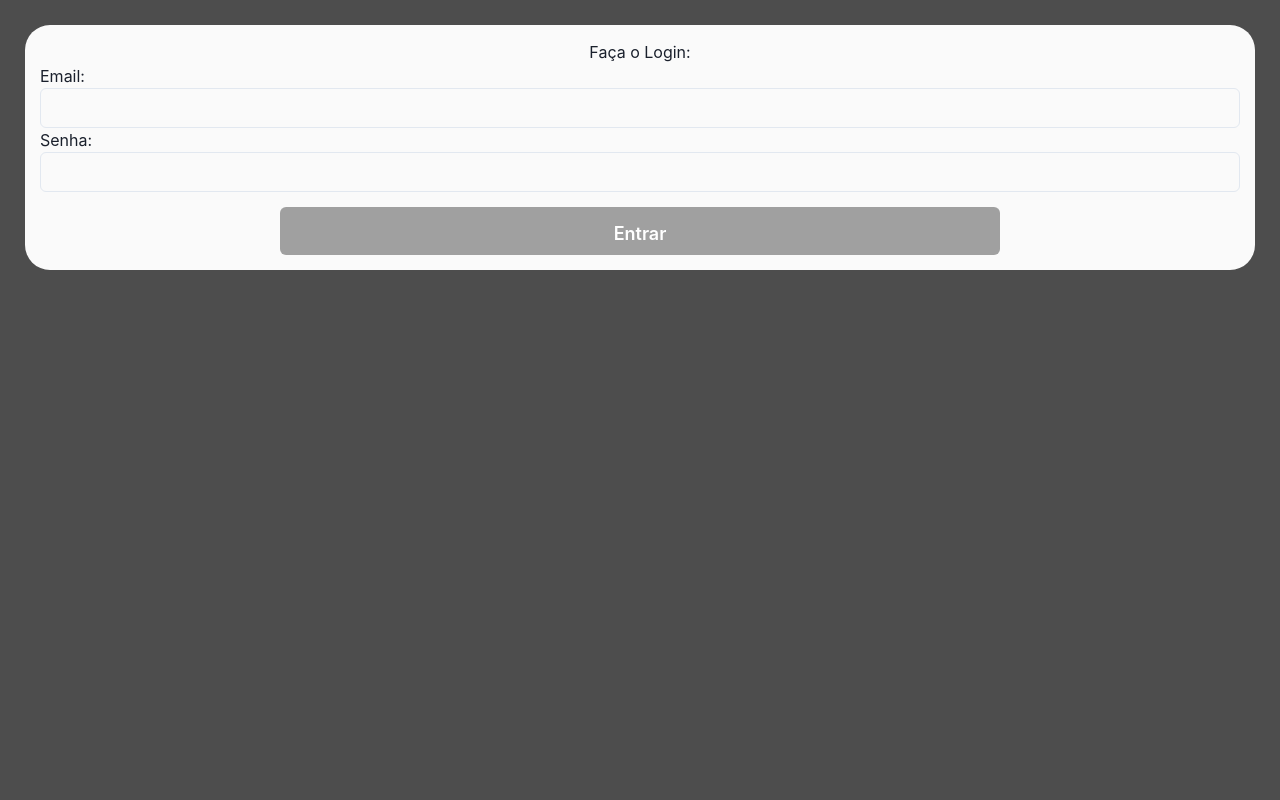
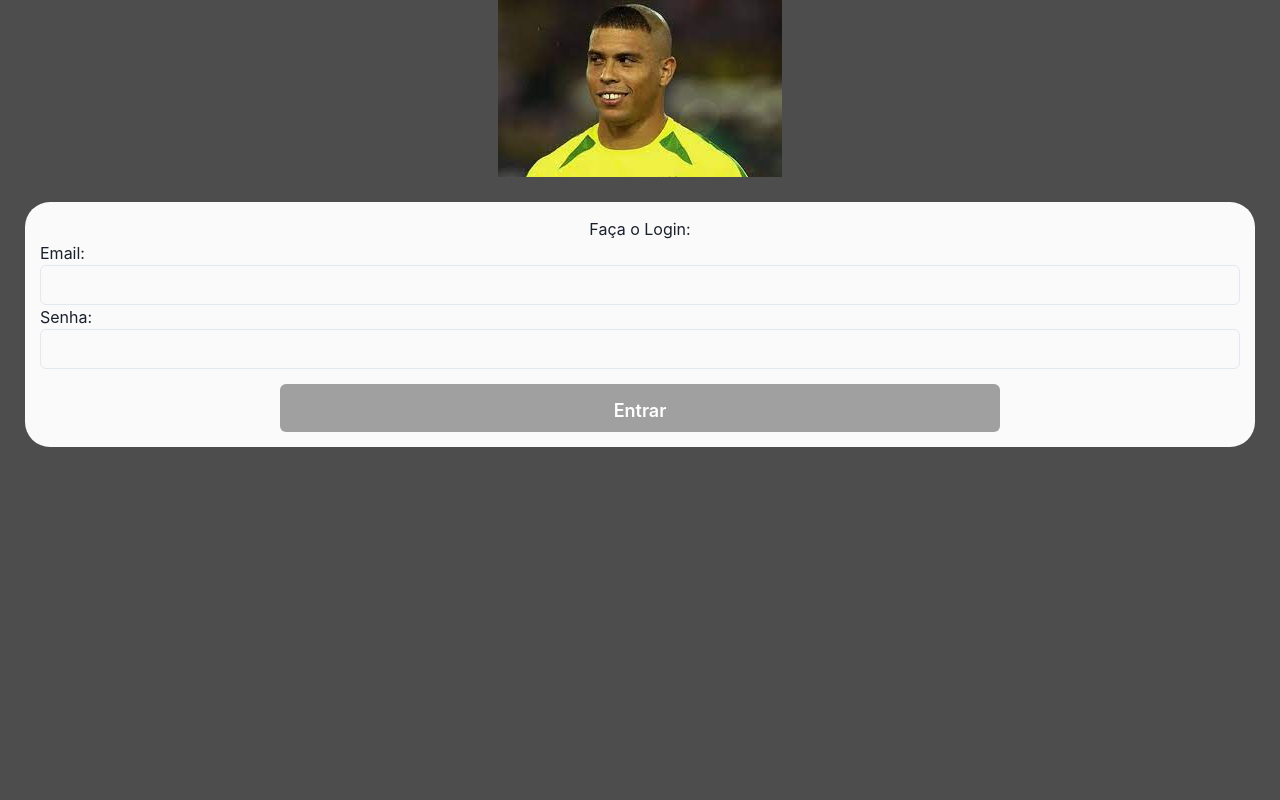
Before and after one commit to gabrielmatuk/ts-study, a React (Create React App) app in the folder 02-React/ts-react/: page / in a window 1280 px wide. Shown: the top 800 px of the page. Built offline with nearby package versions, Linux system fonts and the light colour scheme.

Commit message:
feat(finishing project): finishing frontend

```diff
--- a/02-React/ts-react/src/App.tsx
+++ b/02-React/ts-react/src/App.tsx
@@ -1,17 +1,19 @@
 import {ButtonComponent} from './components/Button';
 import {Inputs} from './components/Inputs';
-import { Layout } from './components/Layout';
 import { ChakraProvider, Box,Center } from '@chakra-ui/react'
+import {Layout} from './components/Layout';
 
 
 function App() {
   return (
     <>
     <ChakraProvider>
+      <Layout>
         <Box minHeight='100vh' backgroundColor='#4d4d4d' padding='25px'>
-          <Box backgroundColor='#fafafa' borderRadius='25px' padding='15px'>
+
+          <Box backgroundColor='#fafafa' borderRadius='25px' padding='15px' >
+
           <Center>
-
           <h1>Faça o Login:</h1>
           </Center>
 
@@ -22,6 +24,8 @@ function App() {
             </Center>
           </Box>
         </Box>
+      </Layout>
+
     </ChakraProvider>
     </>
   );
--- a/02-React/ts-react/src/components/Header/Header.css
+++ b/02-React/ts-react/src/components/Header/Header.css
@@ -1,3 +1,9 @@
 .header {
-    background-color: orange;
+    background-color: #4d4d4d;
 }
+
+.logo {
+    display: block;
+    margin-left: auto;
+    margin-right: auto;
+}
--- a/02-React/ts-react/src/components/Header/Header.tsx
+++ b/02-React/ts-react/src/components/Header/Header.tsx
@@ -1,9 +1,10 @@
 import './Header.css'
+import logo from './ronaldo.jpeg'
 
 export const Header = () => {
   return (
     <div className='header'>
-       App Bank
+      <img className='logo' src={logo} alt='Ronaldo Fenomeno'/>
     </div>
   )
 }
```
Also changed, not shown: 02-React/ts-react/src/components/Header/ronaldo.jpeg (added).
